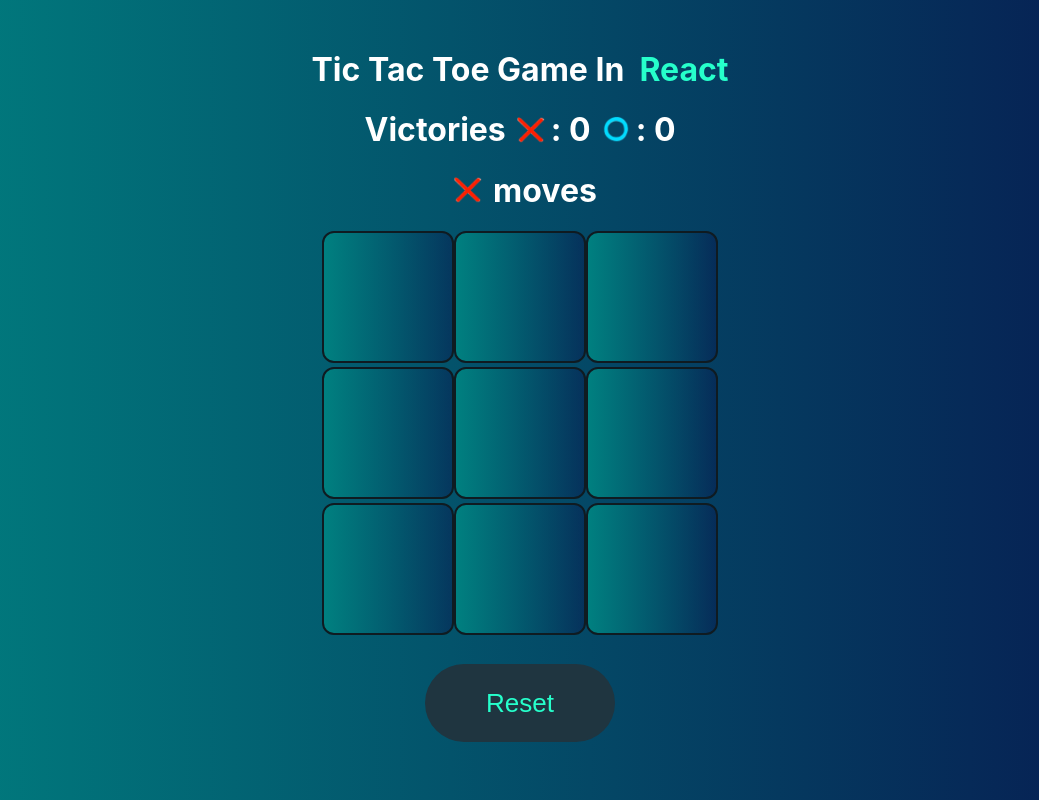
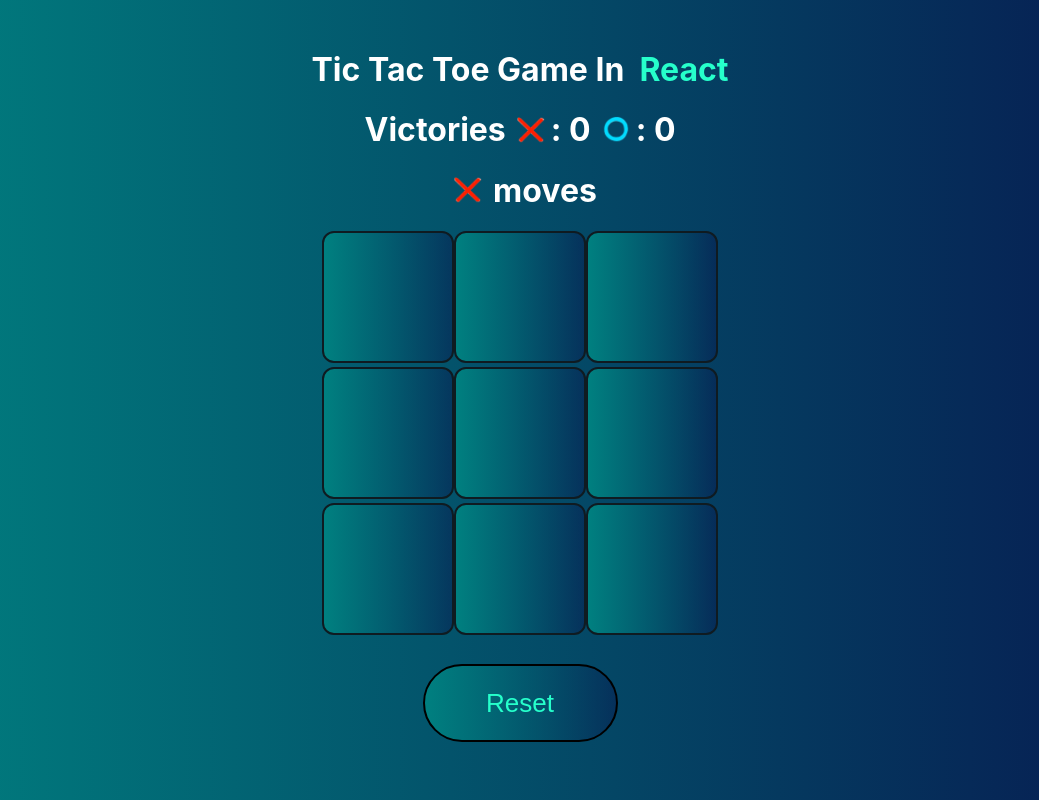
Before and after one commit to RIFADOR001/Tic-Tac-Toe-React, a React (Create React App) app: page / in a window 1280 px wide. Shown: the whole page, without its empty margins (120-1159 px from the left). Built offline with nearby package versions, Linux system fonts and the light colour scheme.

Commit message:
Style adjustments to the reset button

```diff
--- a/src/Components/TicTacToe/TicTacToe.css
+++ b/src/Components/TicTacToe/TicTacToe.css
@@ -50,6 +50,8 @@ span {
   }
 }
 
+
+
 /*.title img {
 	padding: 20px 20px;
 	height: 50px;
@@ -87,26 +89,34 @@ padding-bottom: 0px;
 	height: 30px;
 }
 
+
+
 .reset {
 /*	width: 250px;
 	height: 100px;*/
-	width: 7.3em;
+	width: 7.5em;
 	height: 3em;
 	border: none;
 	outline: none;
 	cursor: pointer;
 	border-radius: 50px;
-	background: #1f3540;
+/*	background: #1f3540;*/
+	background: linear-gradient(to left,rgba(7,27,81,.5) 0%, rgba(0,128,128,1)100%);
 	font-size: 26px;
 	color: #26ffcb;
 	margin-top: 25px;
 	margin-bottom: 50px;
+	border: 2px solid black;
 }
 
 /*Mine*/
 .reset:hover {
-	background: blueviolet;
-	color: greenyellow;
+/*	background: blueviolet;
+	color: greenyellow;*/
+	width: 7.8em;
+	height: 3.2em;
+	background: linear-gradient(to left,rgba(7,27,81,1) 0%, rgba(0,128,128,1)100%);
+
 }
 
 /*just flex didn't work*/
--- a/src/Components/TicTacToe/TicTacToe.jsx
+++ b/src/Components/TicTacToe/TicTacToe.jsx
@@ -158,7 +158,7 @@ const TicTacToe = () => {
 					<div className="boxes" ref={box8} onClick={(e)=>{toggle(e,8)}}> </div>
 				</div>
 			</div>
-			<button className="reset" onClick={()=>{reset()}}>Reset</button>
+			<button className="reset btn btn-hover" onClick={()=>{reset()}}>Reset</button>
 		</div>
 	)
 }
```
